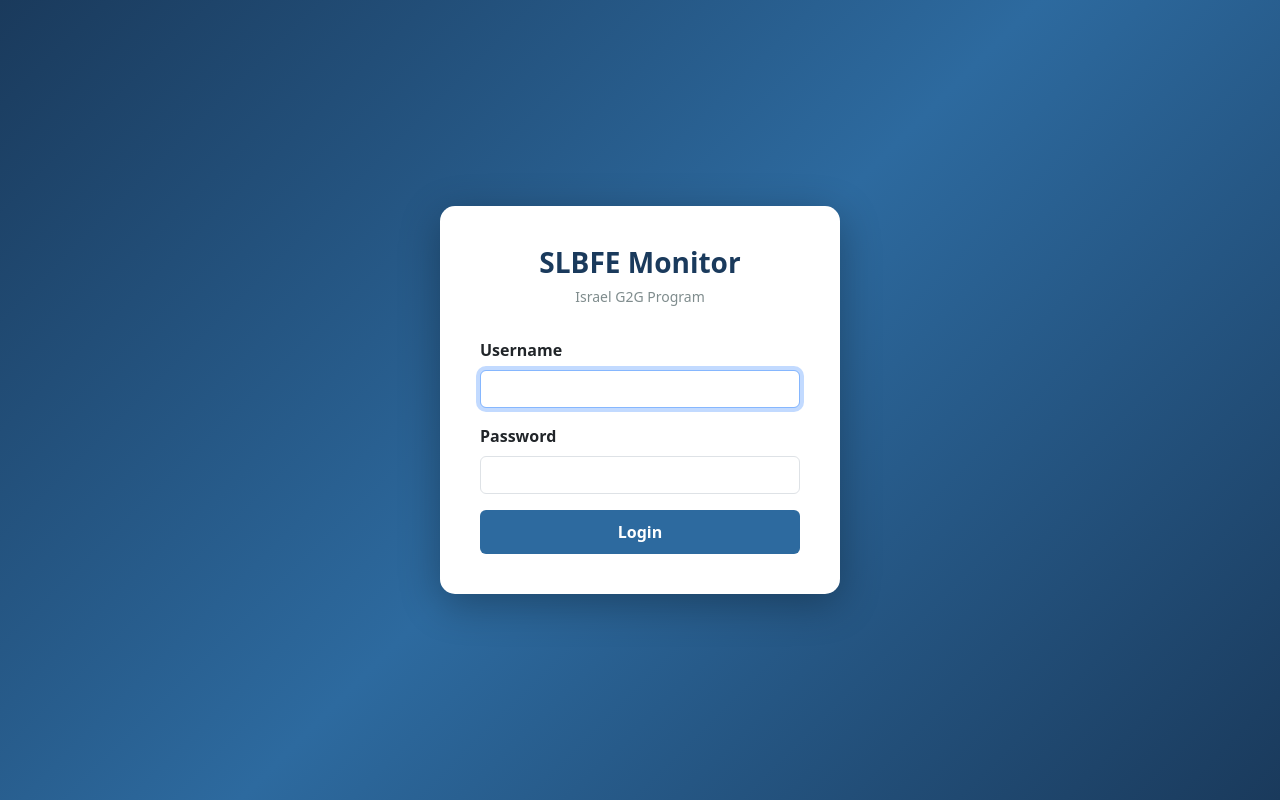
After one commit to pethum-playground/Israel-g2g-monitor, a Flask app: page /login in a window 1280 px wide. The commit adds this page. Run offline with Flask 3, Linux system fonts and the light colour scheme.

Commit message:
add login

```diff
--- a/app.py
+++ b/app.py
@@ -13,7 +13,8 @@ from datetime import datetime
 
 import requests
 from bs4 import BeautifulSoup
-from flask import Flask, render_template, request, jsonify, Response
+from functools import wraps
+from flask import Flask, render_template, request, jsonify, Response, session, redirect, url_for
 
 # ─── Config ──────────────────────────────────────────────────────
 SLBFE_URL = "https://services.slbfe.lk/Israel/WebPortal"
@@ -27,6 +28,10 @@ USER_AGENT = (
 )
 
 app = Flask(__name__)
+app.secret_key = os.environ.get("SECRET_KEY", "dev-secret-key-change-me")
+
+APP_USERNAME = os.environ.get("APP_USERNAME", "admin")
+APP_PASSWORD = os.environ.get("APP_PASSWORD", "admin")
 
 logging.basicConfig(
     level=logging.INFO,
@@ -335,13 +340,44 @@ def monitoring_loop():
     state["monitoring"] = False
 
 
+# ─── Auth ────────────────────────────────────────────────────────
+def login_required(f):
+    @wraps(f)
+    def decorated(*args, **kwargs):
+        if not session.get("logged_in"):
+            return redirect(url_for("login"))
+        return f(*args, **kwargs)
+    return decorated
+
+
 # ─── Flask Routes ────────────────────────────────────────────────
+@app.route("/login", methods=["GET", "POST"])
+def login():
+    error = None
+    if request.method == "POST":
+        username = request.form.get("username", "")
+        password = request.form.get("password", "")
+        if username == APP_USERNAME and password == APP_PASSWORD:
+            session["logged_in"] = True
+            return redirect(url_for("index"))
+        error = "Invalid username or password"
+    return render_template("login.html", error=error)
+
+
+@app.route("/logout")
+def logout():
+    session.clear()
+    return redirect(url_for("login"))
+
+
 @app.route("/")
+@login_required
 def index():
     return render_template("index.html")
 
 
 @app.route("/start", methods=["POST"])
+@login_required
 def start_monitoring():
     global monitor_thread
 
@@ -370,6 +406,7 @@ def start_monitoring():
 
 
 @app.route("/cancel", methods=["POST"])
+@login_required
 def cancel_alert():
     cancel_flag.set()
     stop_horn()
@@ -378,6 +415,7 @@ def cancel_alert():
 
 
 @app.route("/stop", methods=["POST"])
+@login_required
 def stop_monitoring():
     stop_flag.set()
     cancel_flag.set()
@@ -389,6 +427,7 @@ def stop_monitoring():
 
 
 @app.route("/status")
+@login_required
 def status_stream():
     def generate():
         last_index = 0
--- a/templates/index.html
+++ b/templates/index.html
@@ -50,7 +50,8 @@
 <body>
 <div class="container py-4" style="max-width: 900px;">
 
-    <div class="main-header">
+    <div class="main-header" style="position: relative;">
+        <a href="/logout" class="btn btn-sm btn-outline-light" style="position: absolute; top: 15px; right: 20px;">Logout</a>
         <h2>SLBFE Israel G2G Program — Monitor & Auto-Submit</h2>
         <small>Fill your details below, choose the sector to watch for, and start monitoring</small>
     </div>
--- /dev/null
+++ b/templates/login.html
@@ -0,0 +1,70 @@
+<!DOCTYPE html>
+<html lang="en">
+<head>
+    <meta charset="UTF-8">
+    <meta name="viewport" content="width=device-width, initial-scale=1.0">
+    <title>Login - SLBFE Monitor</title>
+    <link href="https://cdn.jsdelivr.net/npm/bootstrap@5.3.3/dist/css/bootstrap.min.css" rel="stylesheet">
+    <style>
+        body {
+            background: linear-gradient(135deg, #1a3a5c 0%, #2d6a9f 50%, #1a3a5c 100%);
+            min-height: 100vh;
+            display: flex;
+            align-items: center;
+            justify-content: center;
+        }
+        .login-card {
+            background: white;
+            border-radius: 15px;
+            box-shadow: 0 10px 40px rgba(0,0,0,0.3);
+            padding: 40px;
+            width: 100%;
+            max-width: 400px;
+        }
+        .login-header {
+            text-align: center;
+            margin-bottom: 30px;
+        }
+        .login-header h3 {
+            color: #1a3a5c;
+            font-weight: 700;
+            margin-bottom: 5px;
+        }
+        .login-header small {
+            color: #7f8c8d;
+        }
+        .btn-login {
+            background: #2d6a9f;
+            border: none;
+            padding: 10px;
+            font-weight: 600;
+            width: 100%;
+        }
+        .btn-login:hover {
+            background: #1a3a5c;
+        }
+    </style>
+</head>
+<body>
+    <div class="login-card">
+        <div class="login-header">
+            <h3>SLBFE Monitor</h3>
+            <small>Israel G2G Program</small>
+        </div>
+        {% if error %}
+        <div class="alert alert-danger py-2" role="alert">{{ error }}</div>
+        {% endif %}
+        <form method="POST" action="/login">
+            <div class="mb-3">
+                <label class="form-label fw-bold">Username</label>
+                <input type="text" class="form-control" name="username" required autofocus>
+            </div>
+            <div class="mb-3">
+                <label class="form-label fw-bold">Password</label>
+                <input type="password" class="form-control" name="password" required>
+            </div>
+            <button type="submit" class="btn btn-primary btn-login">Login</button>
+        </form>
+    </div>
+</body>
+</html>
```
Also changed, not shown: 1 other file.
